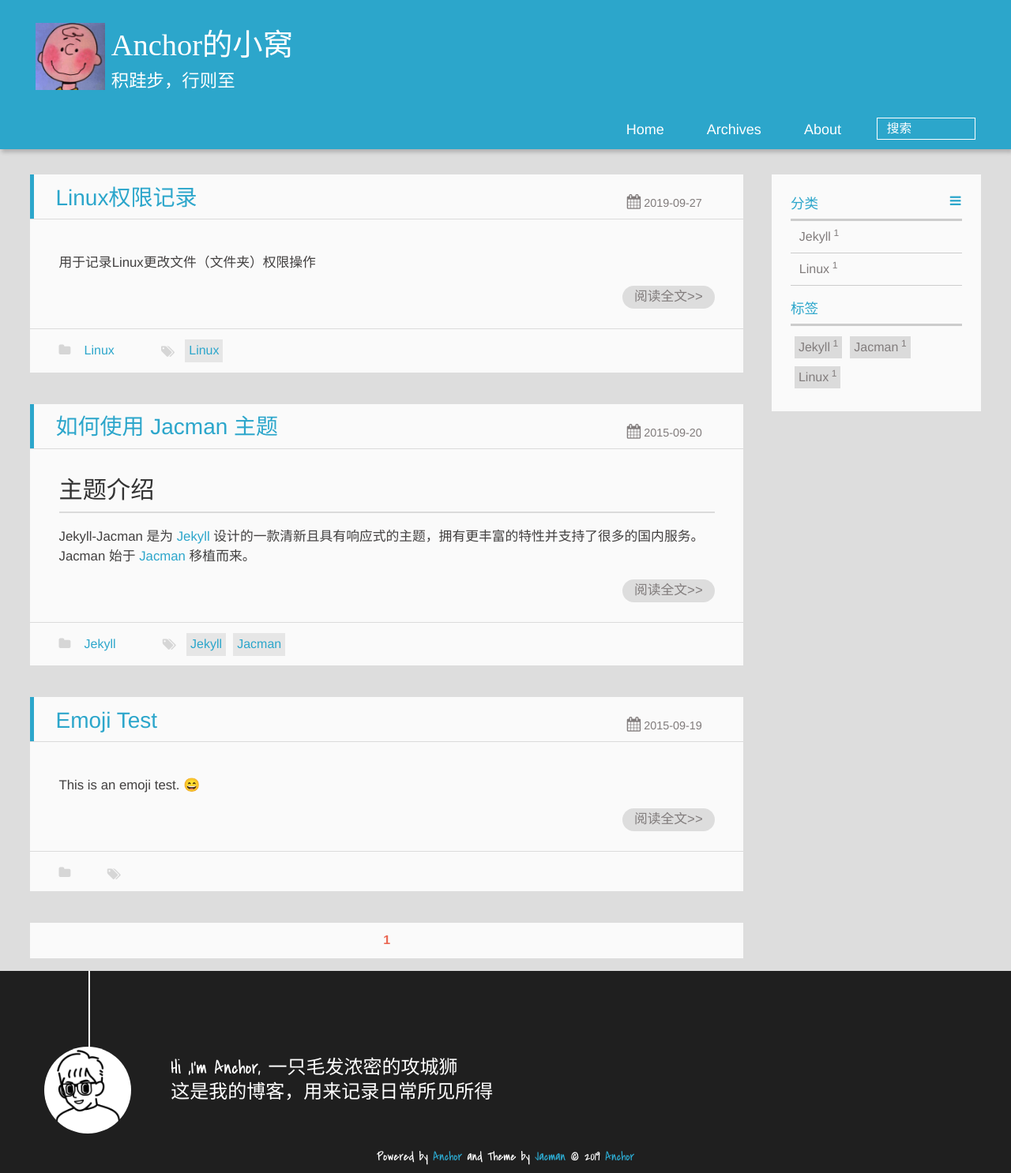
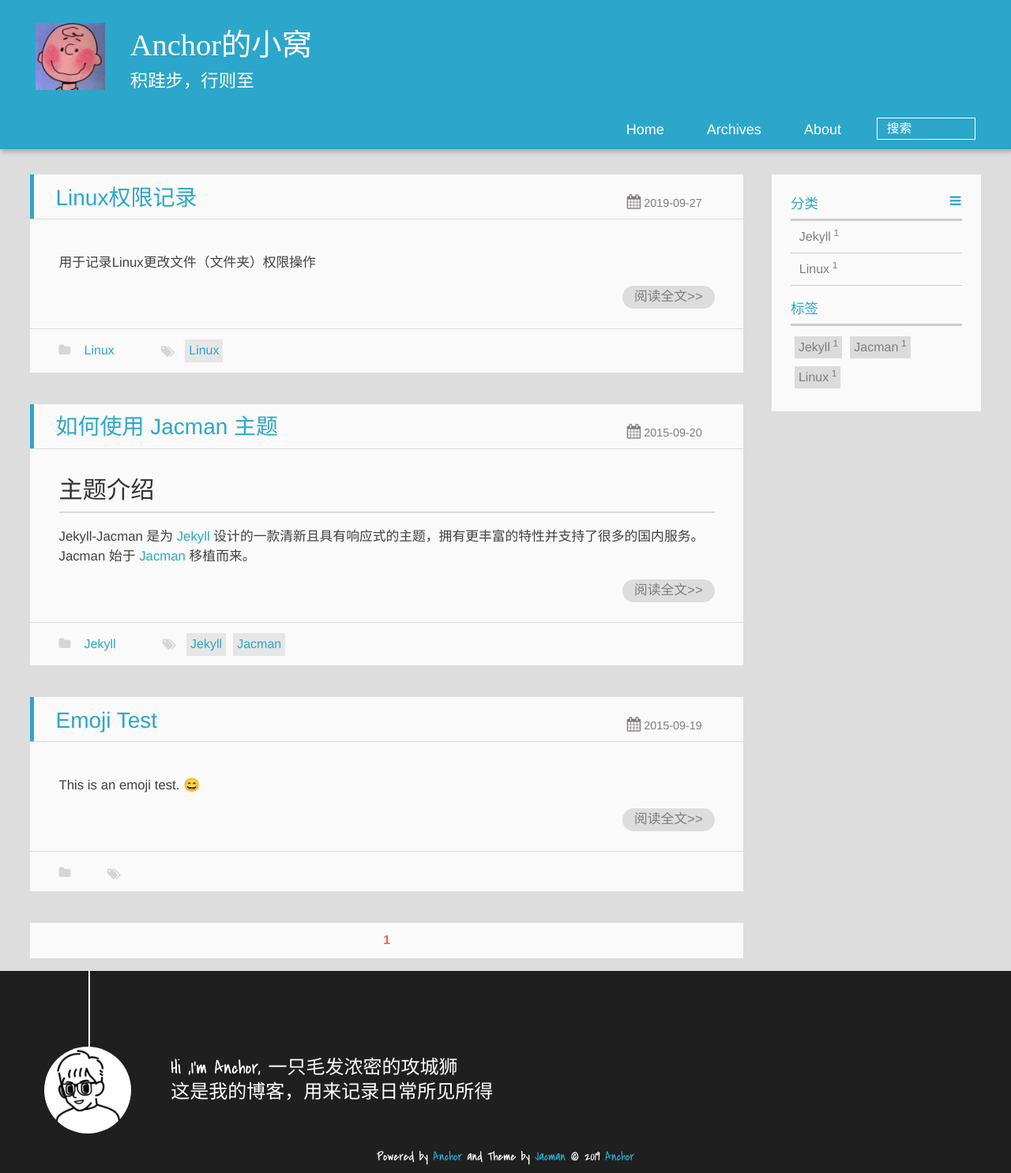
Before and after one commit to memorate/memorate.github.io, a Jekyll site: the page built from index.html, in a window 1280 px wide. Shown: the whole page at 79% size. Built offline with Jekyll 4.4.1, drawn with Linux system fonts in a browser that asks for light colours; emoji names are drawn with the system emoji font; the list of posts is cut into pages by our own code.

Commit message:
latest code update on 2019-10-09 17:44

```diff
--- a/_config.yml
+++ b/_config.yml
@@ -29,7 +29,7 @@ paginate: 9
 
 #### Site
 title : Anchor的小窝
-tagline: 积跬步，行则至
+tagline:                      积跬步，行则至
 assets: /assets
 url:
 baseurl:
--- a/assets/css/style.css
+++ b/assets/css/style.css
@@ -421,7 +421,7 @@ body > header a {
 #textlogo {
     float: left;
     width: 75%;
-    margin-left: .5em;
+    margin-left: 2em;
 }
 
 #textlogo h1.site-name {
```
